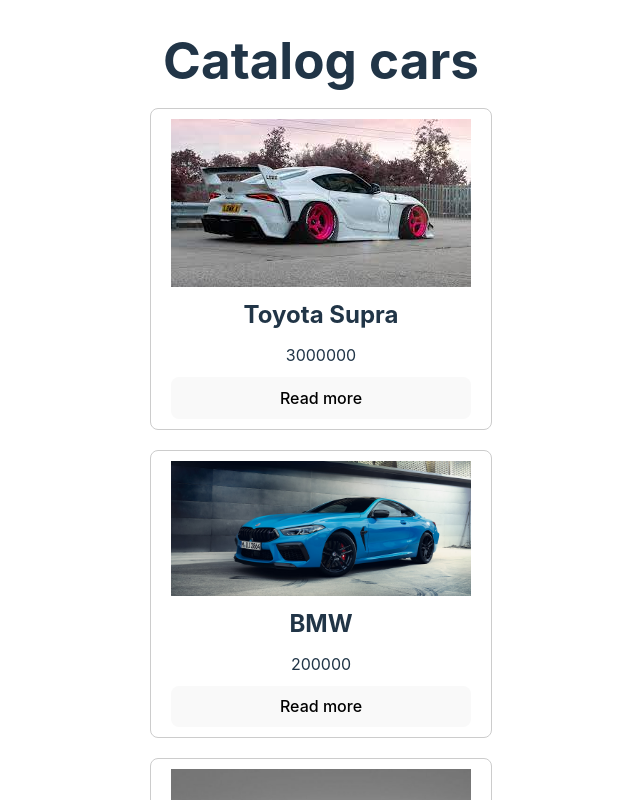
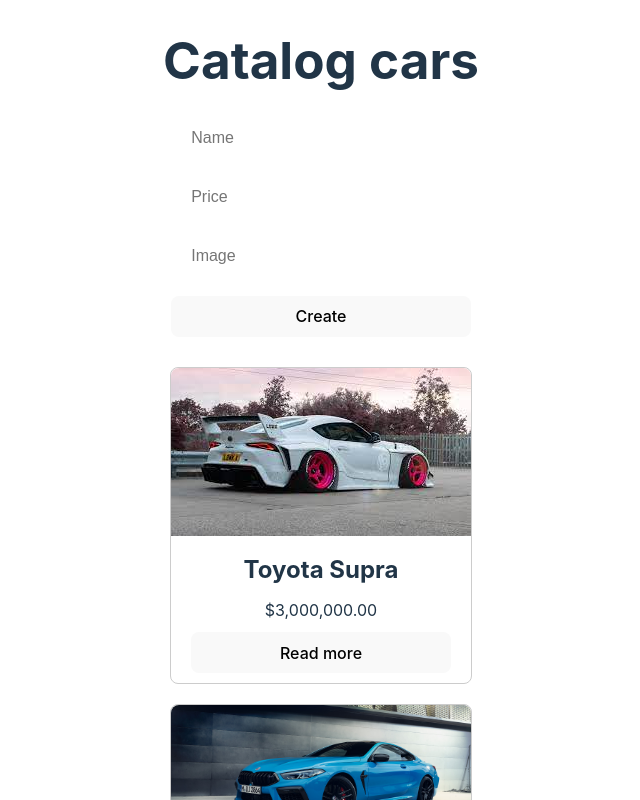
Before and after one commit to Andrew-devcoder/car-catalog, a React (Vite) app: page / in a window 1280 px wide. Shown: the top 800 px of the page, without its empty margins (319-959 px from the left). Built offline with nearby package versions, Linux system fonts and the light colour scheme.

Commit message:
create func add new car use form

```diff
--- a/src/assets/sass/_global.scss
+++ b/src/assets/sass/_global.scss
@@ -50,15 +50,15 @@
     font-family: inherit;
     background-color: #1a1a1a;
     cursor: pointer;
-    transition: border-color 0.25s;
+    transition: border-color 0.4s ease;
 }
-button:hover {
-    border-color: #646cff;
-}
+button:hover,
 button:focus,
 button:focus-visible {
-    outline: 4px auto -webkit-focus-ring-color;
+    border-color: aqua;
+    outline: none;
 }
+
 
 @media (prefers-color-scheme: light) {
     :root {
--- a/src/components/screens/home/Home.jsx
+++ b/src/components/screens/home/Home.jsx
@@ -1,24 +1,25 @@
-
-import styles from "./Home.module.css";
-// import supra from "./supra.jpg";
-import {cars} from "./cars.data.js"
+import { useState } from "react";
+import { CarItem } from "./car-item/CarItem";
+import {cars as carsData} from "./cars.data.js"
+import { CreateCarForm } from "./create-car-from/CreateCarForm";
 
 const Home = () => {
+
+const [cars, setCars] = useState(carsData)
+
 	return <div>
 		<h1>
 			Catalog cars
 		</h1>
 
+		<CreateCarForm setCars={setCars}/>
+
 		<div>
-			{cars.map(car=>(
-
-			<div key={car.id} className={styles.item}>
-					<img src={car.image} alt={car.name} className={styles.image}/>
-					<h2>{car.name}</h2>
-					<p>{car.price}</p>
-					<button>Read more</button>
-				</div>
-			))}
+			{cars.length ? cars.map(car=>(
+				<CarItem key={car.id} car= {car}/>
+			))
+		: <p>not found</p>
+		}
 		</div>
 	</div >
 }
--- a/src/components/screens/home/Home.module.css
+++ b/src/components/screens/home/Home.module.css
@@ -1,16 +1,18 @@
 .item {
     margin: 20px;
-    padding: 10px 20px;
     border: 1px solid #ccc;
     border-radius: 8px;
+}
 
+.description {
+    padding: 10px 20px;
     display: flex;
     flex-direction: column;
     gap: 10px;
 }
 
-
-
 .image{
     max-width: 300px;
+    border-top-left-radius: 8px;
+    border-top-right-radius: 8px;
 }
--- /dev/null
+++ b/src/components/screens/home/car-item/CarItem.jsx
@@ -0,0 +1,16 @@
+import styles from "../Home.module.css";
+
+export const CarItem = ({car}) => {
+    return (
+        <div key={car.id} className={styles.item}>
+        <img src={car.image} alt={car.name} className={styles.image}/>
+        <div className={styles.description}>
+        <h2>{car.name}</h2>
+        <p>{new Intl.NumberFormat('en-US', {
+            style:'currency',
+            currency: 'USD'}).format(car.price)}</p>
+        <button>Read more</button>
+        </div>
+        </div>
+    )
+}
--- /dev/null
+++ b/src/components/screens/home/create-car-from/CreateCarForm.jsx
@@ -0,0 +1,33 @@
+import { useState } from "react"
+import styles from "./CreateCarForm.module.css"
+
+export const CreateCarForm = ({setCars}) => {
+
+    const [name, setName] = useState('')
+    const [price, setPrice] = useState('')
+    const [image, setImage] = useState('')
+
+    const createCar = (e) =>{
+        e.preventDefault()
+        console.log({name, price, image})
+        setCars( prev => [{id: prev.length + 1, name, price, image}, ...prev])
+    }
+
+    return (
+        <form className={styles.form}>
+            <input placeholder="Name"
+            onChange={e=> setName(e.target.value)}
+            value={name}
+            />
+            <input placeholder="Price"
+            onChange={e=> setPrice(e.target.value)}
+            value={price}
+            />
+            <input placeholder="Image"
+            onChange={e=> setImage(e.target.value)}
+            value={image}
+            />
+            <button onClick={e => createCar(e)}>Create</button>
+        </form>
+    )
+}
--- /dev/null
+++ b/src/components/screens/home/create-car-from/CreateCarForm.module.css
@@ -0,0 +1,25 @@
+.form {
+    margin: 20px auto;
+    display: flex;
+    flex-direction: column;
+    max-width: 300px;
+
+    & input {
+        margin: 10px 0;
+        padding: 0.6em 1.2em;
+        font-size: 1em;
+        font-weight: 500;
+        outline: none;
+        border: 1px solid transparent;
+        border-radius: 8px;
+        transition: border-color .4s ease;
+
+        &:focus {
+            border-color: aqua;
+        }
+    }
+
+    & button {
+        margin: 10px 0;
+    }
+}
```
